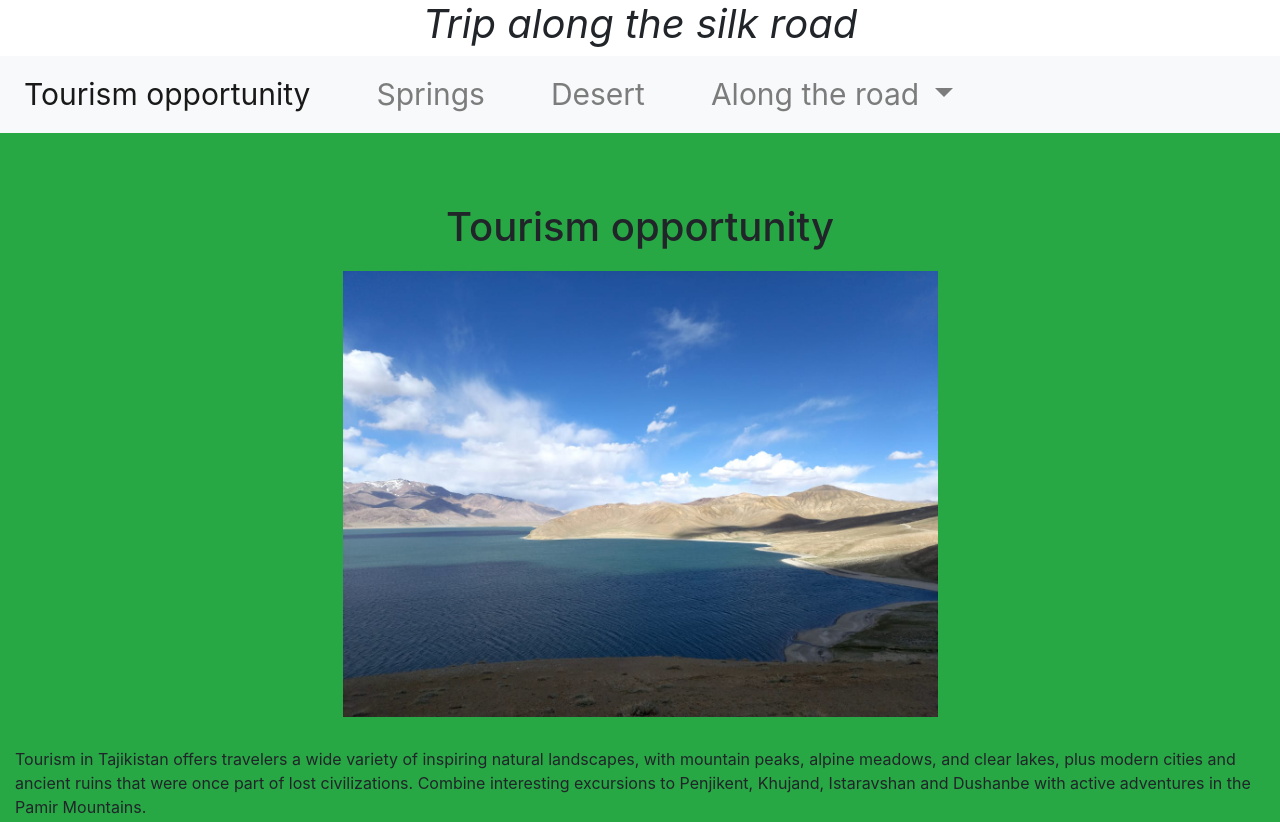
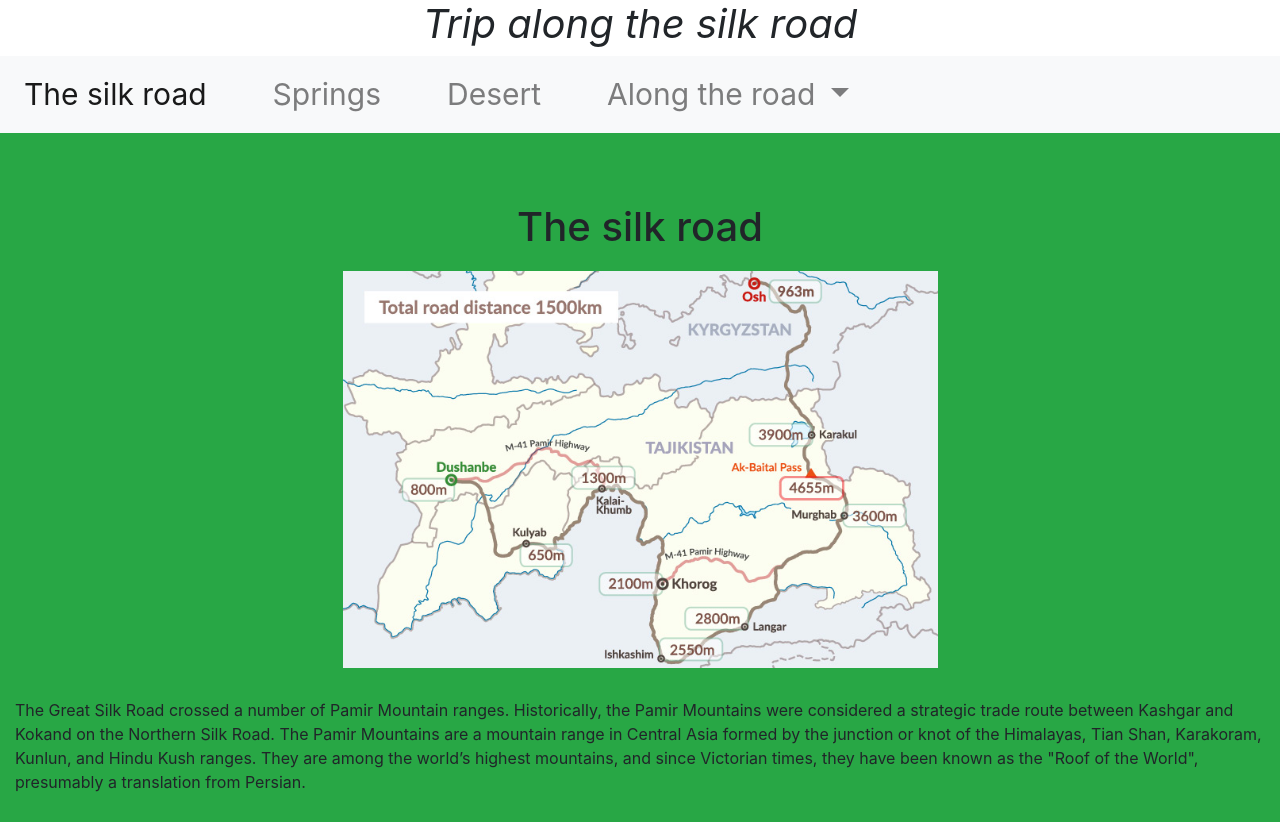
Before and after one commit to Mirzonabot/mirzonabot.github.io, a plain HTML site: page bootstrap/index.html in a window 1280 px wide. Shown: the top 822 px of the page. Drawn offline with nearby package versions, Linux system fonts and the light colour scheme.

Commit message:
bootstrap final added

```diff
--- a/bootstrap/index.html
+++ b/bootstrap/index.html
@@ -41,7 +41,7 @@
         <div class="collapse navbar-collapse" id="navbarSupportedContent">
           <ul class="navbar-nav mr-auto">
             <li class="nav-item active">
-              <a class="nav-link" href="#section1">Tourism opportunity<span class="sr-only">(current)</span></a>
+              <a class="nav-link" href="#section1">The silk road<span class="sr-only">(current)</span></a>
             </li>
             <li class="nav-item">
               <a class="nav-link" href="#section2">Springs</a>
@@ -64,9 +64,11 @@
         </div>
       </nav>
       <div id="section1" class="container-fluid bg-success" style="padding-top:70px;padding-bottom:70px">
-        <h1 class="sectionheader">Tourism opportunity</h1>
-        <img  src="images/WhatsApp Image 2022-03-10 at 14.24.24.jpeg" alt="" srcset="" class="container center">
-        <p class="secpar">Tourism in Tajikistan offers travelers a wide variety of inspiring natural landscapes, with mountain peaks, alpine meadows, and clear lakes, plus modern cities and ancient ruins that were once part of lost civilizations. Combine interesting excursions to Penjikent, Khujand, Istaravshan and Dushanbe with active adventures in the Pamir Mountains.</p>
+        <h1 class="sectionheader">The silk road</h1>
+        <img  src="images/roadmap.jpg" alt="" srcset="" class="container center">
+        <p class="secpar">The Great Silk Road crossed a number of Pamir Mountain ranges. Historically, the Pamir Mountains were considered a strategic trade route between Kashgar and Kokand on the Northern Silk Road.
+
+          The Pamir Mountains are a mountain range in Central Asia formed by the junction or knot of the Himalayas, Tian Shan, Karakoram, Kunlun, and Hindu Kush ranges. They are among the world’s highest mountains, and since Victorian times, they have been known as the "Roof of the World", presumably a translation from Persian.</p>
 
       </div>
       <div id="section2" class="container-fluid bg-warning" style="padding-top:70px;padding-bottom:70px">
```
Also changed, not shown: bootstrap/images/roadmap.jpg (added).
